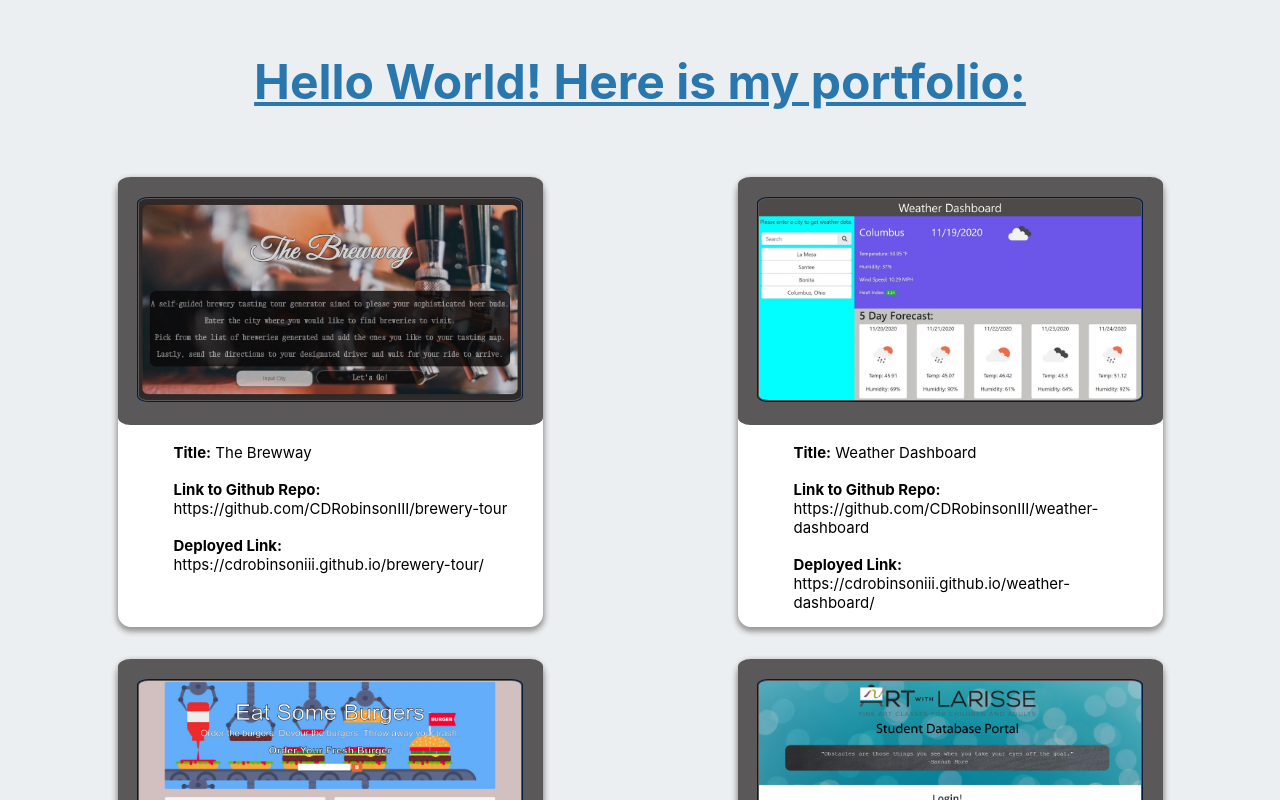
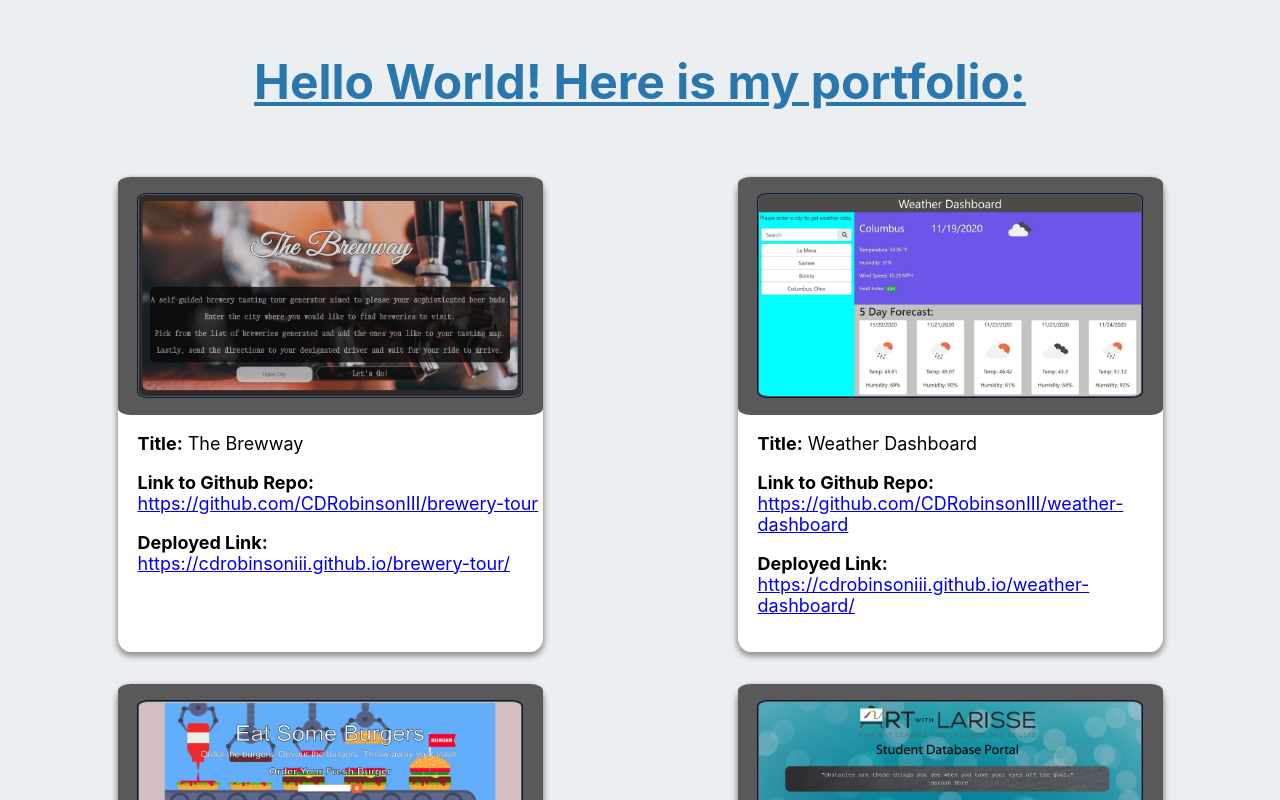
Before and after one commit to CDRobinsonIII/react-portfolio, a React (Create React App) app: page / in a window 1280 px wide. Shown: the top 800 px of the page. Built offline with nearby package versions, Linux system fonts and the light colour scheme.

Commit message:
Added a tags to links and styled PortfolioCard.

```diff
--- a/src/components/PortfolioCard/index.js
+++ b/src/components/PortfolioCard/index.js
@@ -13,10 +13,14 @@ function PortfolioCard(props) {
             <strong>Title:</strong> {props.portfolioTitle}
           </li>
           <li>
-            <strong>Link to Github Repo:</strong> {props.portfolioGitHubLink}
+            <p><strong>Link to Github Repo: </strong>
+              <a href={props.portfolioGitHubLink}>{props.portfolioGitHubLink}</a>
+            </p>
           </li>
           <li>
-            <strong>Deployed Link:</strong> {props.portfolioDeployedLink}
+            <p><strong>Deployed Link: </strong>
+              <a href={props.portfolioDeployedLink}>{props.portfolioDeployedLink}</a>
+            </p>
           </li>
         </ul>
       </div>
--- a/src/components/PortfolioCard/style.css
+++ b/src/components/PortfolioCard/style.css
@@ -1,7 +1,7 @@
 .card {
   background: #fff;
   border-radius: 2px;
-  height: 450px;
+  height: 475px;
   margin: 1rem;
   position: relative;
   width: 425px;
@@ -11,7 +11,7 @@
 }
 
 .card > .img-container {
-  height: 55%;
+  height: 50%;
   overflow: hidden;
   text-align: center;
   border-radius: 3%;
@@ -21,19 +21,21 @@
 .card > .img-container > img {
   width: 90%;
   border-radius: 3%;
-  margin-top: 20px;
+  margin-top: 16px;
   padding:1px;
   border:1px solid #021a40;
 }
 
 .card > .content {
-  padding-left: 1rem;
-  padding-right: 1rem;
-  font-size: 15px;
+  /* padding-left: 1rem; */
+  /* padding-right: .5rem; */
+  font-size: 18px;
+  text-align: left;
 }
 
 .card > .content > ul {
   list-style-type: none;
+  padding-inline-start: 20px;
 }
 
 .card > .content > ul > li {
```
